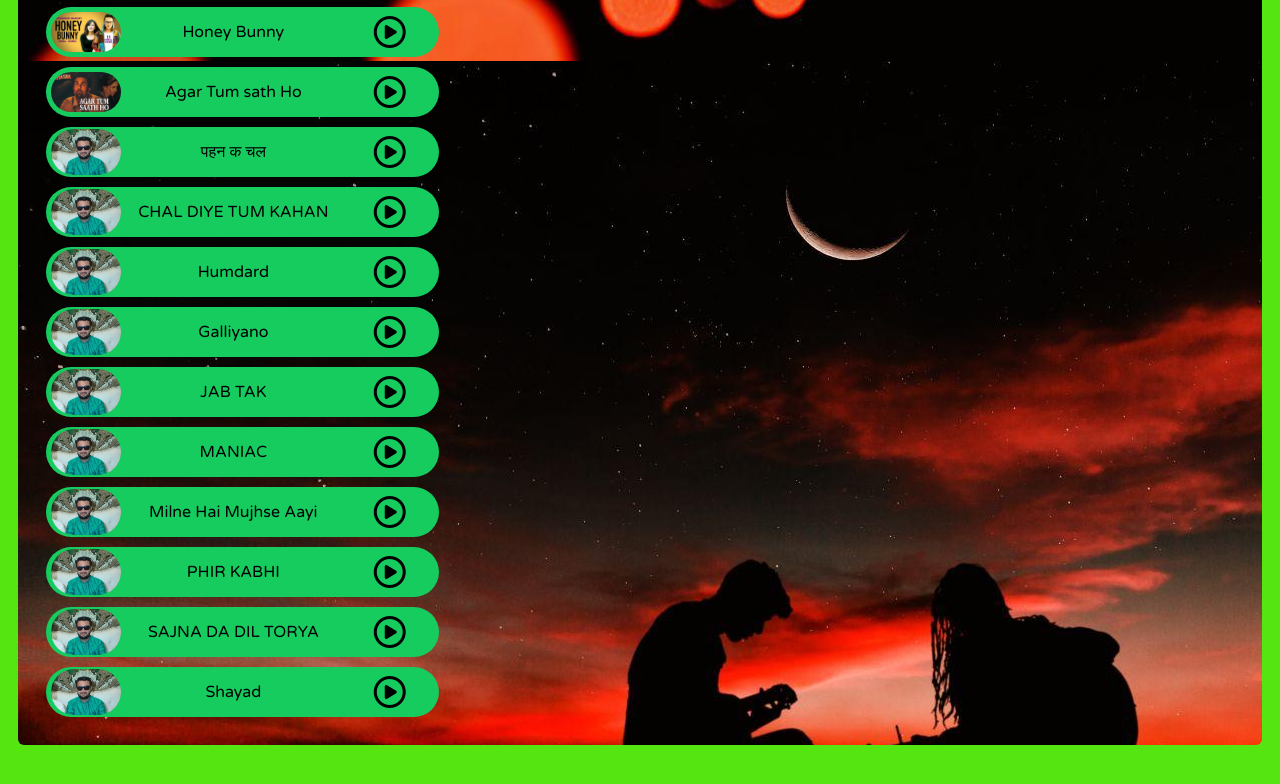
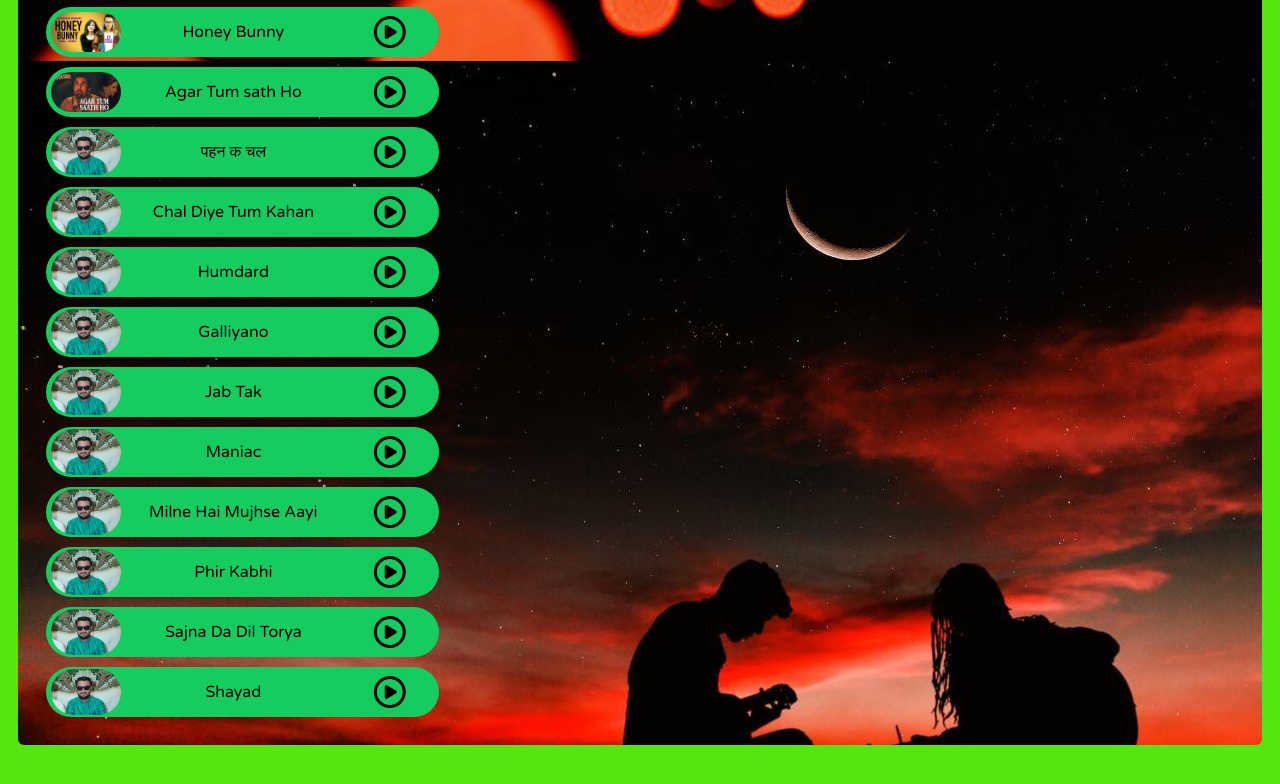
Before and after one commit to nirupam2602/Spotify-Clone, a plain HTML site: page index.html in a window 1280 px wide. Shown: the part 927-1711 px from the top of the page. Drawn offline with Linux system fonts and the light colour scheme.

Commit message:
4th commot

```diff
--- a/index.html
+++ b/index.html
@@ -125,7 +125,7 @@
                 </div>
                 <div class="songItem">
                     <img alt="20">
-                    <span class="songName">CHAL DIYE TUM KAHAN</span>
+                    <span class="songName">Chal Diye Tum Kahan</span>
                     <span class="songlistplay"><span class="timestamp"> <i id="16"
                                 class="far songItemPlay fa-2x fa-play-circle"></i> </span></span>
                 </div>
@@ -143,13 +143,13 @@
                 </div>
                 <div class="songItem">
                     <img alt="20">
-                    <span class="songName">JAB TAK</span>
+                    <span class="songName">Jab Tak</span>
                     <span class="songlistplay"><span class="timestamp"> <i id="19"
                                 class="far songItemPlay fa-2x fa-play-circle"></i> </span></span>
                 </div>
                 <div class="songItem">
                     <img alt="20">
-                    <span class="songName">MANIAC</span>
+                    <span class="songName">Maniac</span>
                     <span class="songlistplay"><span class="timestamp"> <i id="20"
                                 class="far songItemPlay fa-2x fa-play-circle"></i> </span></span>
                 </div>
@@ -161,13 +161,13 @@
                 </div>
                 <div class="songItem">
                     <img alt="20">
-                    <span class="songName">PHIR KABHI</span>
+                    <span class="songName">Phir Kabhi</span>
                     <span class="songlistplay"><span class="timestamp"> <i id="22"
                                 class="far songItemPlay fa-2x fa-play-circle"></i> </span></span>
                 </div>
                 <div class="songItem">
                     <img alt="20">
-                    <span class="songName">SAJNA DA DIL TORYA</span>
+                    <span class="songName">Sajna Da Dil Torya</span>
                     <span class="songlistplay"><span class="timestamp"> <i id="23"
                                 class="far songItemPlay fa-2x fa-play-circle"></i> </span></span>
                 </div>
--- a/script.js
+++ b/script.js
@@ -26,14 +26,14 @@ let songs = [
     {songName: "Honey Bunny", filePath: "songs/14.mp3", coverPath: "covers/14.jpg"},
     {songName: "Agar Tum sath Ho", filePath: "songs/15.mp3", coverPath: "covers/15.jpg"},
     {songName: "पहन क चल", filePath: "songs/16.mp3", coverPath: "covers/20.jpg"},
-    {songName: "CHAL DIYE TUM KAHAN", filePath: "songs/17.mp3", coverPath: "covers/20.jpg"},
+    {songName: "Chal Diye Tum Kahan", filePath: "songs/17.mp3", coverPath: "covers/20.jpg"},
     {songName: "Humdard", filePath: "songs/18.mp3", coverPath: "covers/20.jpg"},
     {songName: "Galliyano", filePath: "songs/19.mp3", coverPath: "covers/20.jpg"},
-    {songName: "JAB TAK", filePath: "songs/20.mp3", coverPath: "covers/20.jpg"},
-    {songName: "MANIAC", filePath: "songs/21.mp3", coverPath: "covers/20.jpg"},
+    {songName: "Jab Tak", filePath: "songs/20.mp3", coverPath: "covers/20.jpg"},
+    {songName: "Maniac", filePath: "songs/21.mp3", coverPath: "covers/20.jpg"},
     {songName: "Milne Hai Mujhse Aayi", filePath: "songs/22.mp3", coverPath: "covers/20.jpg"},
-    {songName: "PHIR KABHI", filePath: "songs/23.mp3", coverPath: "covers/20.jpg"},
-    {songName: "SAJNA DA DIL TORYA", filePath: "songs/24.mp3", coverPath: "covers/20.jpg"},
+    {songName: "Phir Kabhi", filePath: "songs/23.mp3", coverPath: "covers/20.jpg"},
+    {songName: "Sajna Da Dil Torya", filePath: "songs/24.mp3", coverPath: "covers/20.jpg"},
     {songName: "Shayad", filePath: "songs/25.mp3", coverPath: "covers/20.jpg"},
 
 
```
